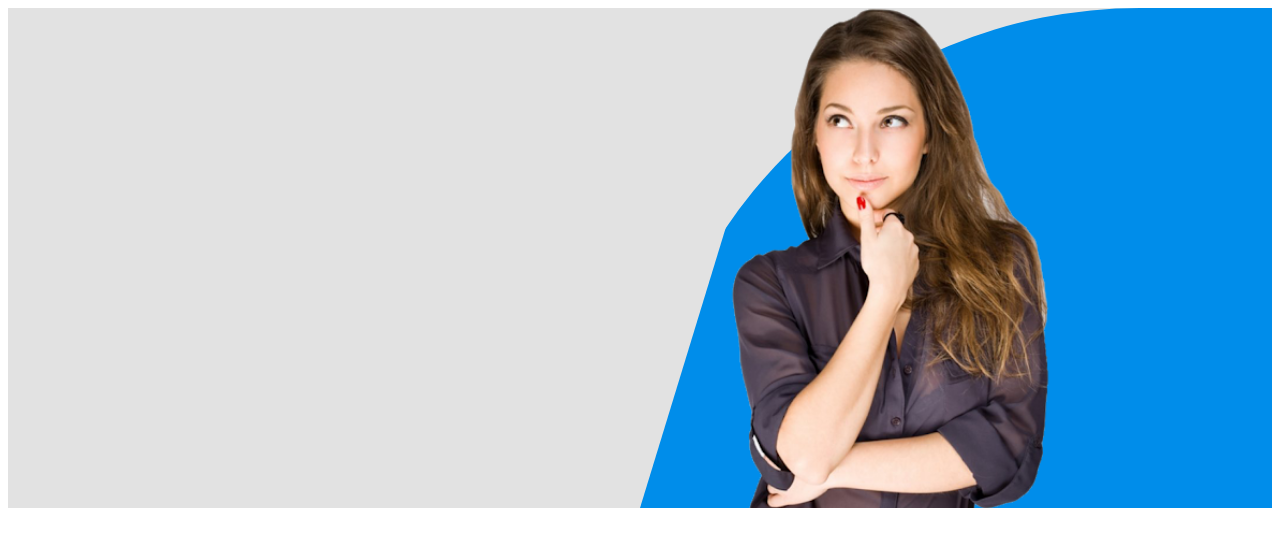
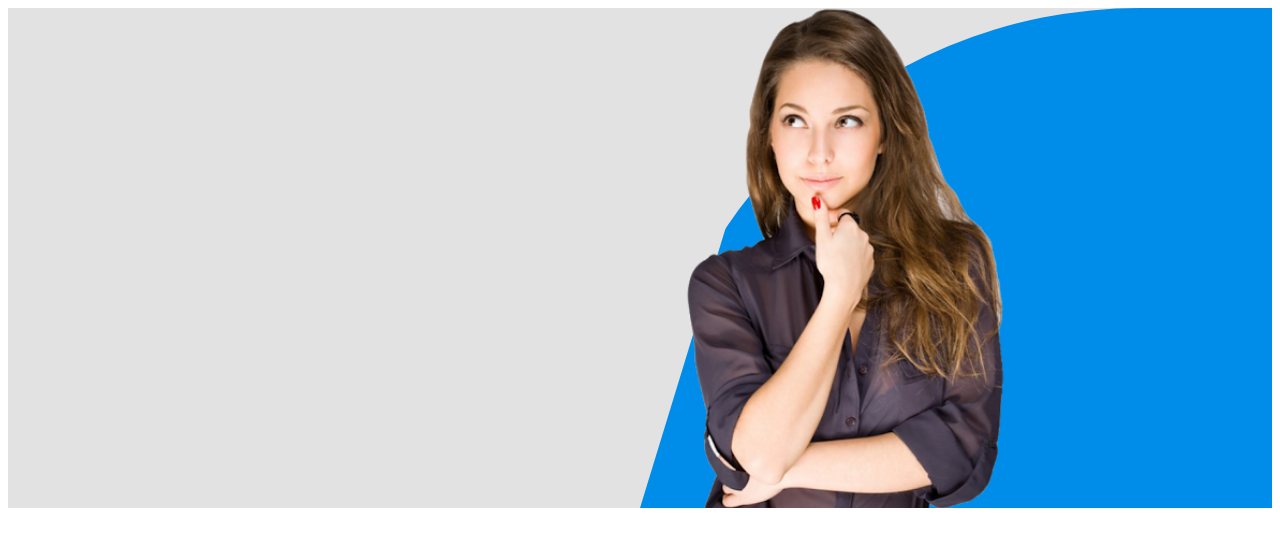
Before and after one commit to mkmDEV/hero-test, a plain HTML site: page index.html in a window 1280 px wide. Drawn offline with Linux system fonts and the light colour scheme.

Commit message:
minor changes

```diff
--- a/style.scss
+++ b/style.scss
@@ -33,7 +33,7 @@ body {
       height: 100%;
       position: absolute;
       top: 0;
-      left: 30px;
+      left: -15px;
       transform: scale(1.1);
     }
   }
```
Also changed, not shown: style.css.
